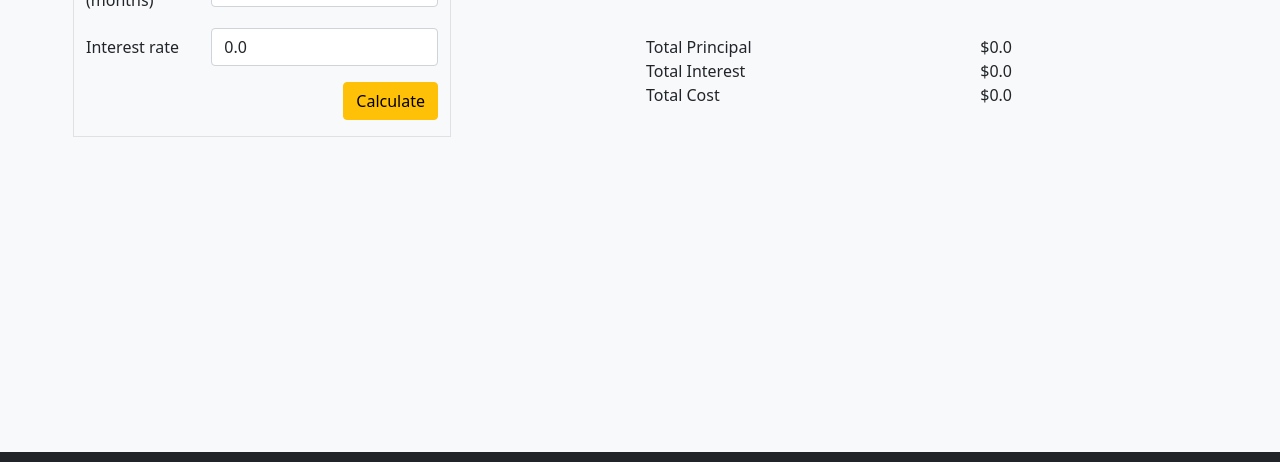
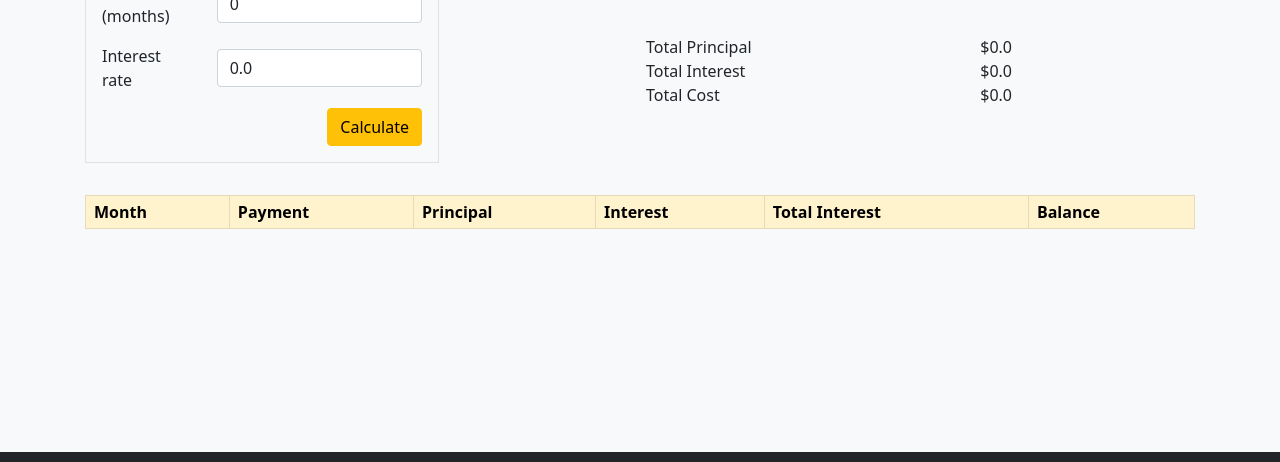
Before and after one commit to TrondStolsvik/Shylock, a plain HTML site: page app.html in a window 1280 px wide. Shown: the part 282-744 px from the top of the page. Drawn offline with nearby package versions, Linux system fonts and the light colour scheme.

Commit message:
template ready for js

```diff
--- a/app.html
+++ b/app.html
@@ -81,8 +81,8 @@
       <div class="container">
         <h1 class="mt-5 border-1 border-bottom border-dark">Loan Calculator</h1>
         <div class="row">
-          <div class="col-4 border py-3">
-            <form>
+          <div class="col-4 py-3">
+            <form class="border p-3">
               <div class="row d-flex align-items-center">
                 <label
                   for="loanAmount"
@@ -172,6 +172,25 @@
             </div>
           </div>
         </div>
+        <div class="row mt-3">
+          <div class="col-12">
+            <div class="table-responsive">
+              <table class="table table-striped table-sm table-bordered">
+                <thead>
+                  <tr class="table-warning">
+                    <th class="ps-2">Month</th>
+                    <th class="ps-2">Payment</th>
+                    <th class="ps-2">Principal</th>
+                    <th class="ps-2">Interest</th>
+                    <th class="ps-2">Total Interest</th>
+                    <th class="ps-2">Balance</th>
+                  </tr>
+                  <!-- Results go here -->
+                </thead>
+              </table>
+            </div>
+          </div>
+        </div>
       </div>
     </main>
     <!-- FOOTER Section -->
@@ -218,6 +237,17 @@
         </div>
       </div>
     </footer>
+    <!-- Table Template -->
+    <template id="loanTemplate">
+      <tr>
+        <td></td>
+        <td></td>
+        <td></td>
+        <td></td>
+        <td></td>
+        <td></td>
+      </td>
+    </template>
     <!-- Bootstrap JS -->
     <script
       src="https://cdn.jsdelivr.net/npm/bootstrap@5.1.1/dist/js/bootstrap.bundle.min.js"
```
